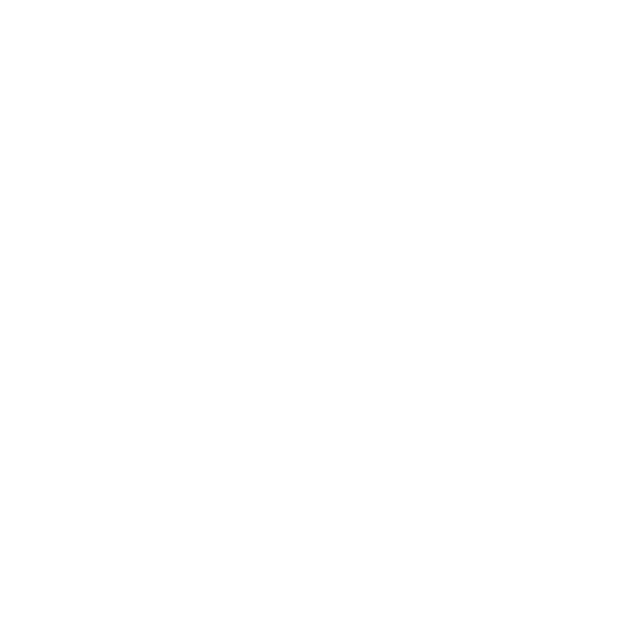
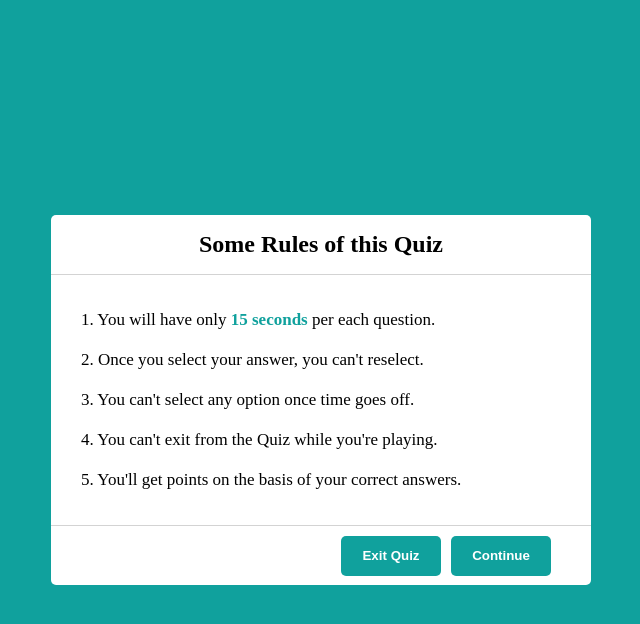
Before and after one commit to shadowgks/quizizy, a PHP site: page / in a window 1280 px wide. Before the commit the part shown is empty. Shown: the top 624 px of the page, without its empty margins (319-959 px from the left). Run offline with PHP 8.4, Linux system fonts and the light colour scheme.

Commit message:
Rules of this Quiz

```diff
--- /dev/null
+++ b/assets/scss/_var.scss
@@ -0,0 +1,3 @@
+$color-white : #fff;
+$color-primary : #10A19D;
+$border-solid : #d3d3d3;
--- a/assets/scss/styles.css
+++ b/assets/scss/styles.css
@@ -1,3 +1,74 @@
+.box_info, .btn_start {
+  position: absolute;
+  left: 50%;
+  top: 50%;
+  transform: translate(-50%, -50%);
+}
+
+* {
+  box-sizing: border-box;
+  padding: 0;
+  margin: 0;
+}
+
 body {
+  background-color: #10A19D;
+}
+
+.btn_start button {
+  font-size: 25px;
+  font-weight: 600;
+  padding: 15px 30px;
+  outline: none;
+  border: none;
+  border-radius: 5px;
+  cursor: pointer;
+  color: #10A19D;
   background-color: #fff;
+}
+
+.box_info {
+  width: 540px;
+  background-color: #fff;
+  border-radius: 5px;
+}
+.box_info .info_header {
+  display: flex;
+  width: 100%;
+  height: 60px;
+  align-items: center;
+  justify-content: center;
+  font-weight: 600;
+  border-bottom: 1px solid #d3d3d3;
+}
+.box_info .info_body {
+  padding: 15px 30px;
+}
+.box_info .info_body .info {
+  margin: 20px 0;
+  font-size: 17px;
+}
+.box_info .info_body .info span {
+  font-weight: 600;
+  color: #10A19D;
+}
+.box_info .info_footer {
+  display: flex;
+  justify-content: flex-end;
+  height: 60px;
+  align-items: center;
+  padding: 0 35px;
+  border-top: 1px solid #d3d3d3;
+}
+.box_info .info_footer button {
+  margin: 0 5px;
+  height: 40px;
+  width: 100px;
+  outline: none;
+  border: none;
+  background-color: #10A19D;
+  color: #fff;
+  border-radius: 5px;
+  cursor: pointer;
+  font-weight: 600;
 }/*# sourceMappingURL=styles.css.map */
--- a/assets/scss/styles.scss
+++ b/assets/scss/styles.scss
@@ -1,5 +1,86 @@
-$color-white : #fff;
+@import 'var';
+%center-elements {
+    position: absolute;
+    left: 50%;
+    top: 50%;
+    transform: translate(-50%,-50%);
+}
+*{
+    box-sizing: border-box;
+    padding: 0;
+    margin: 0;
+}
 
 body{
+    background-color: $color-primary;
+}
+
+// btn_start
+.btn_start{
+    @extend %center-elements;
+    // Start Quize Stayling
+    button{
+        font-size: 25px;
+        font-weight: 600;
+        padding: 15px 30px;
+        outline: none;
+        border: none;
+        border-radius: 5px;
+        cursor: pointer;
+        color: $color-primary;
+        background-color: $color-white;
+    }
+}
+// box_info
+.box_info{
+    @extend %center-elements;
+    width: 540px;
     background-color: $color-white;
+    border-radius: 5px;
+    // info_header
+    .info_header{
+        display: flex;
+        width: 100%;
+        height: 60px;
+        align-items: center;
+        justify-content: center;
+        font-weight: 600;
+        border-bottom: 1px solid $border-solid;
+    }
+    // info_body
+    .info_body{
+        padding: 15px 30px;
+        .info{
+            margin: 20px 0;
+            font-size: 17px;
+            span{
+                font-weight: 600;
+                color: $color-primary;
+            }
+        }
+    }
+
+    // info_footer
+    .info_footer{
+        display: flex;
+        justify-content: flex-end;
+        height: 60px;
+        align-items: center;
+        padding: 0 35px;
+        border-top: 1px solid $border-solid;
+        button{
+            margin: 0 5px;
+            height: 40px;
+            width: 100px;
+            outline: none;
+            border: none;
+            background-color: $color-primary;
+            color: $color-white;
+            border-radius: 5px;
+            cursor: pointer;
+            font-weight: 600;
+
+        }
+    }
+
 }
--- a/index.html
+++ b/index.html
@@ -1,16 +1,36 @@
 <!DOCTYPE html>
 <html lang="en">
     <head>
-    <meta charset="UTF-8">
-    <meta http-equiv="X-UA-Compatible" content="IE=edge">
-    <meta name="viewport" content="width=device-width, initial-scale=1.0">
+        <meta charset="UTF-8" />
+        <meta http-equiv="X-UA-Compatible" content="IE=edge" />
+        <meta name="viewport" content="width=device-width, initial-scale=1.0" />
         <title>Quizizy</title>
         <!-- ====================================================================== -->
         <!-- link css -->
-    <link rel="stylesheet" href="assets/scss/styles.css">
+        <link rel="stylesheet" href="assets/scss/styles.css" />
     </head>
     <body>
-
+        <!-- Btn Start -->
+        <div class="btn_start">
+            <button>Start Quiz</button>
+        </div>
+        <!-- info -->
+        <div class="box_info">
+            <div class="info_header">
+                <h2>Some Rules of this Quiz</h2>
+            </div>
+            <div class="info_body">
+                <div class="info">1. You will have only <span>15 seconds</span> per each question.</div>
+                <div class="info">2. Once you select your answer, you can't reselect.</div>
+                <div class="info">3. You can't select any option once time goes off.</div>
+                <div class="info">4. You can't exit from the Quiz while you're playing.</div>
+                <div class="info">5. You'll get points on the basis of your correct answers.</div>
+            </div>
+            <div class="info_footer">
+                <button class="quit">Exit Quiz</button>
+                <button class="restart">Continue</button>
+            </div>
+        </div>
         <script src="assets/js/script.js"></script>
     </body>
 </html>
```
Also changed, not shown: 1 other file. Lines whose indentation alone changed are shown as unchanged.
